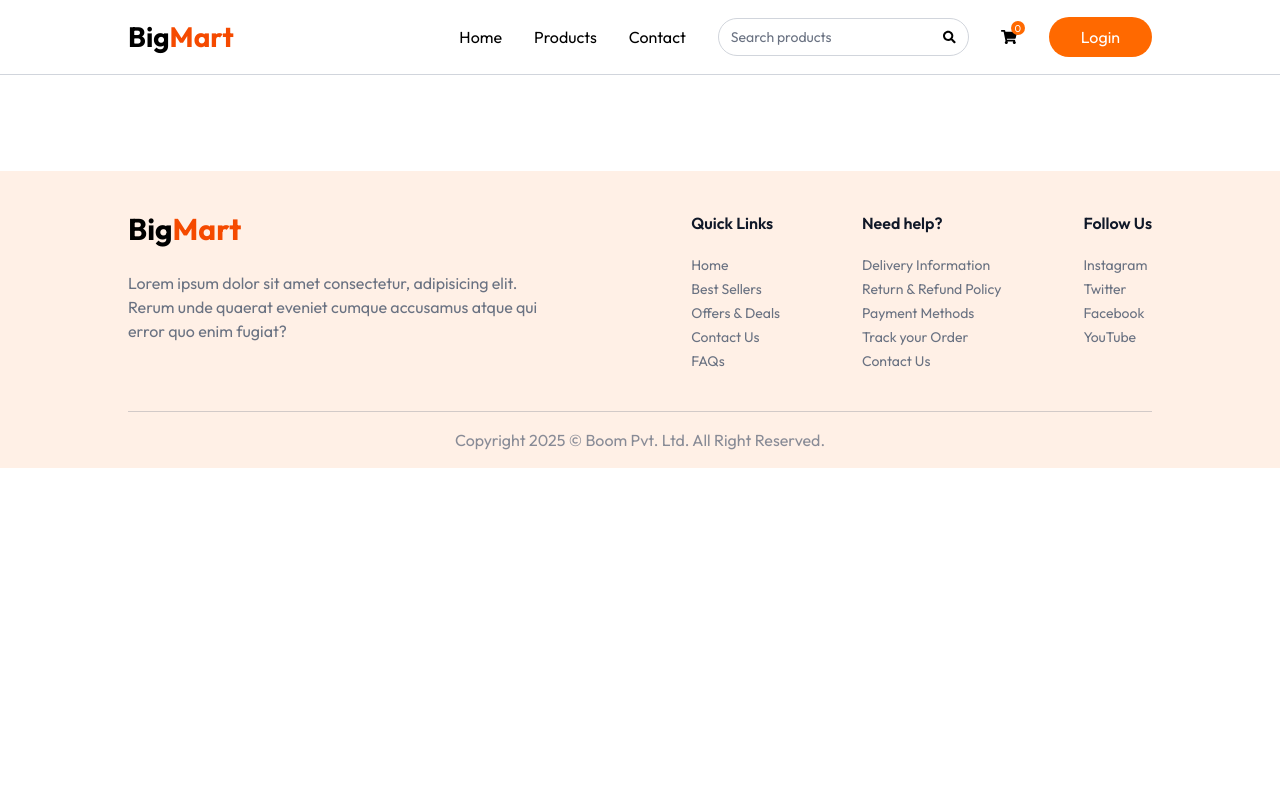
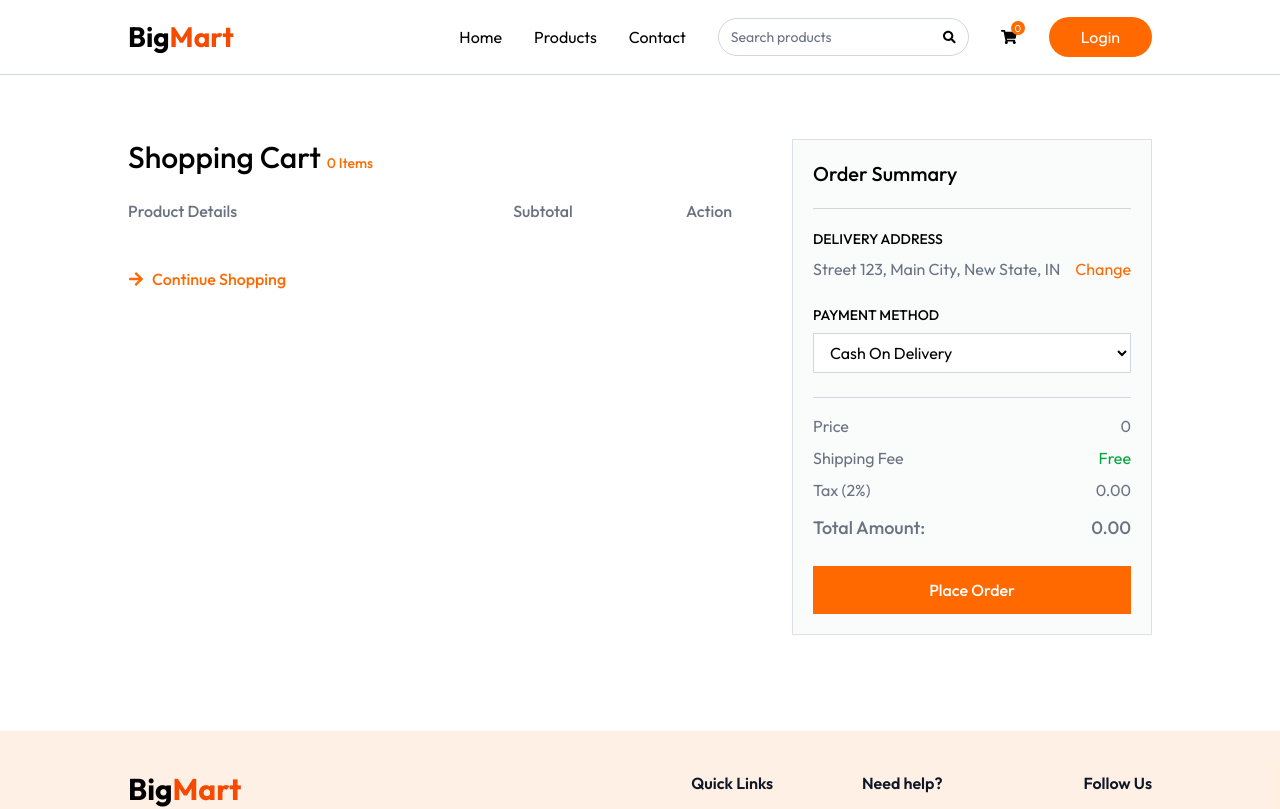
Before and after one commit to mukeshchau407/Grocery-Market, a React (Vite) app in the folder Frontend/: page /cart in a window 1280 px wide. Shown: the top 809 px of the page. Built offline with nearby package versions, Linux system fonts and the light colour scheme.

Commit message:
initial commit

```diff
--- a/Frontend/src/App.jsx
+++ b/Frontend/src/App.jsx
@@ -9,6 +9,7 @@
 import AllProducts from "./pages/AllProducts.jsx";
 import ProductCategory from "./pages/ProductCategory.jsx";
 import ProductDetails from "./pages/ProductDetails.jsx";
+import Cart from "./pages/Cart.jsx";
 const App = () => {
   const isSellerPath = useLocation().pathname.includes("seller");
   const { showUserLogin } = useAppContext();
@@ -25,6 +26,7 @@
           <Route path="/products" element={<AllProducts />} />
           <Route path="/products/:category" element={<ProductCategory />} />
           <Route path="/products/:category/:_id" element={<ProductDetails />} />
+          <Route path="/cart" element={<Cart />} />
         </Routes>
       </div>
       {!isSellerPath && <Footer />}
--- a/Frontend/src/components/Navbar.jsx
+++ b/Frontend/src/components/Navbar.jsx
@@ -113,13 +113,24 @@
         )}
       </div>
 
+      <div className="flex items-center gap-6 sm:hidden">
+        <div
+          onClick={() => navigate("/cart")}
+          className="relative cursor-pointer"
+        >
+          <FaShoppingCart />
+          <button className="absolute -top-2 -right-2 text-[10px] text-white text-center bg-orange-500 w-[14px] h-[14px] rounded-full">
+            {getCartCount()}
+          </button>
+        </div>
         <button
           onClick={() => (open ? setOpen(false) : setOpen(true))}
           aria-label="Menu"
-        className="sm:hidden transition-all duration-300"
+          className="transition-all duration-300"
         >
           {!open ? <FaBars /> : <FaTimes />}
         </button>
+      </div>
 
       {/* Mobile Menu */}
 
--- /dev/null
+++ b/Frontend/src/pages/Cart.jsx
@@ -0,0 +1,226 @@
+import { useEffect, useState } from "react";
+import { useAppContext } from "../context/AppContext";
+import { dummyAddress } from "../assets/assets";
+import { FaArrowRight, FaTrash } from "react-icons/fa";
+
+const Cart = () => {
+  const {
+    products,
+    currency,
+    cartItems,
+    removeFromCart,
+    getCartCount,
+    updateCartItem,
+    navigate,
+    getCartAmount,
+  } = useAppContext();
+
+  const [cartArray, setCartArray] = useState([]);
+  const [addresses, setAddresses] = useState(dummyAddress);
+  const [showAddress, setShowAddress] = useState(false);
+  const [selectedAddress, setSelectedAddress] = useState(dummyAddress[0]);
+  const [paymentOption, setPaymentOption] = useState("COD");
+
+  const getCart = () => {
+    let tempArray = [];
+    for (const key in cartItems) {
+      const product = products.find((item) => item._id === key);
+      product.quantity = cartItems[key];
+      tempArray.push(product);
+    }
+    setCartArray(tempArray);
+  };
+
+  const placeOrder = async () => {};
+
+  useEffect(() => {
+    if (products.length > 0 && cartItems) {
+      getCart();
+    }
+  }, [products, cartItems]);
+
+  return products.length > 0 && cartItems ? (
+    <div className="flex flex-col md:flex-row mt-16">
+      <div className="flex-1 max-w-4xl">
+        <h1 className="text-3xl font-medium mb-6">
+          Shopping Cart{" "}
+          <span className="text-sm text-orange-500">
+            {getCartCount()} Items
+          </span>
+        </h1>
+
+        <div className="grid grid-cols-[2fr_1fr_1fr] text-gray-500 text-base font-medium pb-3">
+          <p className="text-left">Product Details</p>
+          <p className="text-center">Subtotal</p>
+          <p className="text-center">Action</p>
+        </div>
+
+        {cartArray.map((product, index) => (
+          <div
+            key={index}
+            className="grid grid-cols-[2fr_1fr_1fr] text-gray-500 items-center text-sm md:text-base font-medium pt-3"
+          >
+            <div className="flex items-center md:gap-6 gap-3">
+              <div
+                onClick={() => {
+                  navigate(
+                    `/products/${product.category.toLowerCase()}/${product._id}`
+                  );
+                  scrollTo(0, 0);
+                }}
+                className="cursor-pointer w-24 h-24 flex items-center justify-center border border-gray-300 rounded"
+              >
+                <img
+                  className="max-w-full h-full object-cover"
+                  src={product.image[0]}
+                  alt={product.name}
+                />
+              </div>
+              <div>
+                <p className="hidden md:block font-semibold">{product.name}</p>
+                <div className="font-normal text-gray-500/70">
+                  <p>
+                    Weight: <span>{product.weight || "N/A"}</span>
+                  </p>
+                  <div className="flex items-center">
+                    <p>Qty:</p>
+                    <select
+                      onChange={(e) =>
+                        updateCartItem(product._id, Number(e.target.value))
+                      }
+                      value={cartItems[product._id]}
+                      className="outline-none"
+                    >
+                      {Array(
+                        cartItems[product._id] > 9 ? cartItems[product._id] : 9
+                      )
+                        .fill("")
+                        .map((_, index) => (
+                          <option key={index} value={index + 1}>
+                            {index + 1}
+                          </option>
+                        ))}
+                    </select>
+                  </div>
+                </div>
+              </div>
+            </div>
+            <p className="text-center">
+              {currency} {product.offerPrice * product.quantity}
+            </p>
+            <button
+              onClick={() => removeFromCart(product._id)}
+              className="cursor-pointer mx-auto"
+            >
+              <FaTrash className="inline-block w-6 h-6" />
+            </button>
+          </div>
+        ))}
+
+        <button
+          onClick={() => {
+            navigate("/products");
+            scrollTo(0, 0);
+          }}
+          className="group cursor-pointer flex items-center mt-8 gap-2 text-orange-500 font-medium"
+        >
+          <FaArrowRight className="group-hover:-translate-x-1 transition" />
+          Continue Shopping
+        </button>
+      </div>
+
+      <div className="max-w-[360px] w-full bg-gray-100/40 p-5 max-md:mt-16 border border-gray-300/70">
+        <h2 className="text-xl md:text-xl font-medium">Order Summary</h2>
+        <hr className="border-gray-300 my-5" />
+
+        <div className="mb-6">
+          <p className="text-sm font-medium uppercase">Delivery Address</p>
+          <div className="relative flex justify-between items-start mt-2">
+            <p className="text-gray-500">
+              {" "}
+              {selectedAddress
+                ? `${selectedAddress.street}, ${selectedAddress.city}, ${selectedAddress.state}, ${selectedAddress.country}`
+                : "No address found"}{" "}
+            </p>
+            <button
+              onClick={() => setShowAddress(!showAddress)}
+              className="text-orange-500 hover:underline cursor-pointer"
+            >
+              Change
+            </button>
+            {showAddress && (
+              <div className="absolute top-12 py-1 bg-white border border-gray-300 text-sm w-full z-10">
+                {addresses.map((address, index) => (
+                  <p
+                    key={index}
+                    onClick={() => {
+                      setSelectedAddress(address);
+                      setShowAddress(false);
+                    }}
+                    className="text-gray-500 p-2 hover:bg-gray-100 cursor-pointer"
+                  >
+                    {address.street}, {address.city}, {address.state},{" "}
+                    {address.country}
+                  </p>
+                ))}
+                <p
+                  onClick={() => navigate("add-address")}
+                  className="text-orange-500 text-center cursor-pointer p-2 hover:bg-orange-500/10"
+                >
+                  Add address
+                </p>
+              </div>
+            )}
+          </div>
+
+          <p className="text-sm font-medium uppercase mt-6">Payment Method</p>
+
+          <select
+            onChange={(e) => setPaymentOption(e.target.value)}
+            className="w-full border border-gray-300 bg-white px-3 py-2 mt-2 outline-none"
+          >
+            <option value="COD">Cash On Delivery</option>
+            <option value="Online">Online Payment</option>
+          </select>
+        </div>
+
+        <hr className="border-gray-300" />
+
+        <div className="text-gray-500 mt-4 space-y-2">
+          <p className="flex justify-between">
+            <span>Price</span>
+            <span>
+              {currency} {getCartAmount()}
+            </span>
+          </p>
+          <p className="flex justify-between">
+            <span>Shipping Fee</span>
+            <span className="text-green-600">Free</span>
+          </p>
+          <p className="flex justify-between">
+            <span>Tax (2%)</span>
+            <span>
+              {" "}
+              {currency} {((getCartAmount() * 2) / 100).toFixed(2)}
+            </span>
+          </p>
+          <p className="flex justify-between text-lg font-medium mt-3">
+            <span>Total Amount:</span>
+            <span>
+              {currency} {(getCartAmount() * 1.02).toFixed(2)}
+            </span>
+          </p>
+        </div>
+
+        <button
+          onClick={placeOrder()}
+          className="w-full py-3 mt-6 cursor-pointer bg-orange-500 text-white font-medium hover:bg-orange-600 transition"
+        >
+          {paymentOption === "COD" ? "Place Order" : "Proceed to Checkout"}
+        </button>
+      </div>
+    </div>
+  ) : null;
+};
+
+export default Cart;
```
Lines whose indentation alone changed are shown as unchanged.
